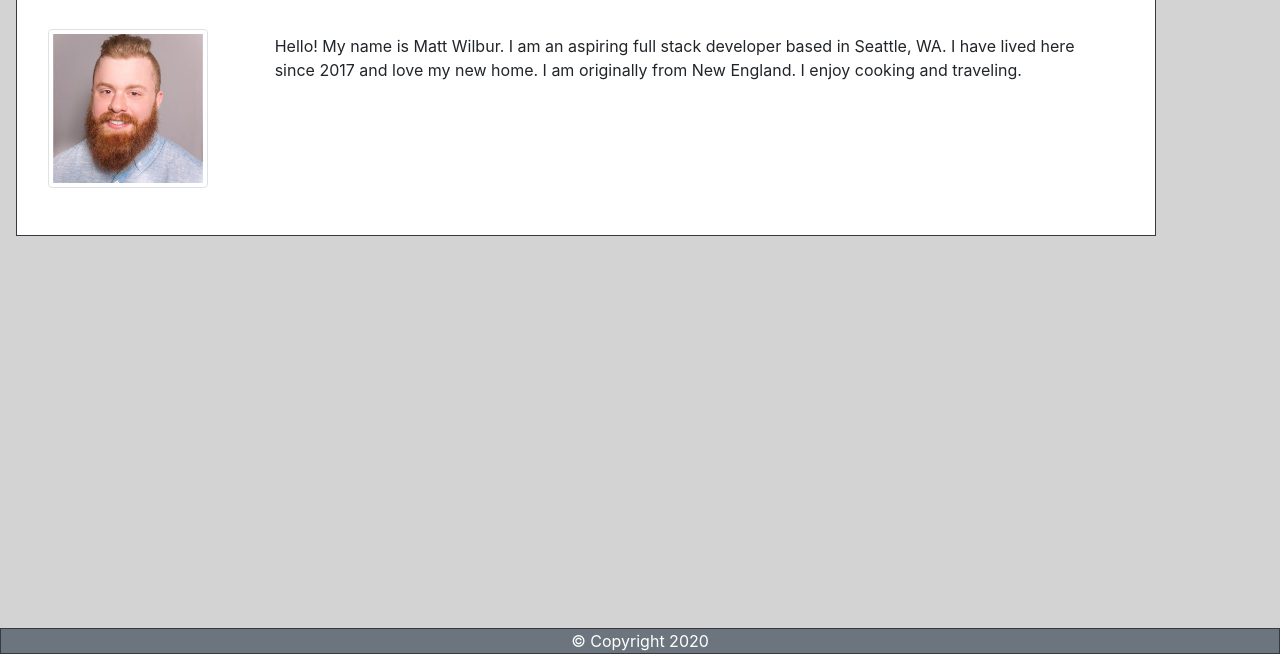
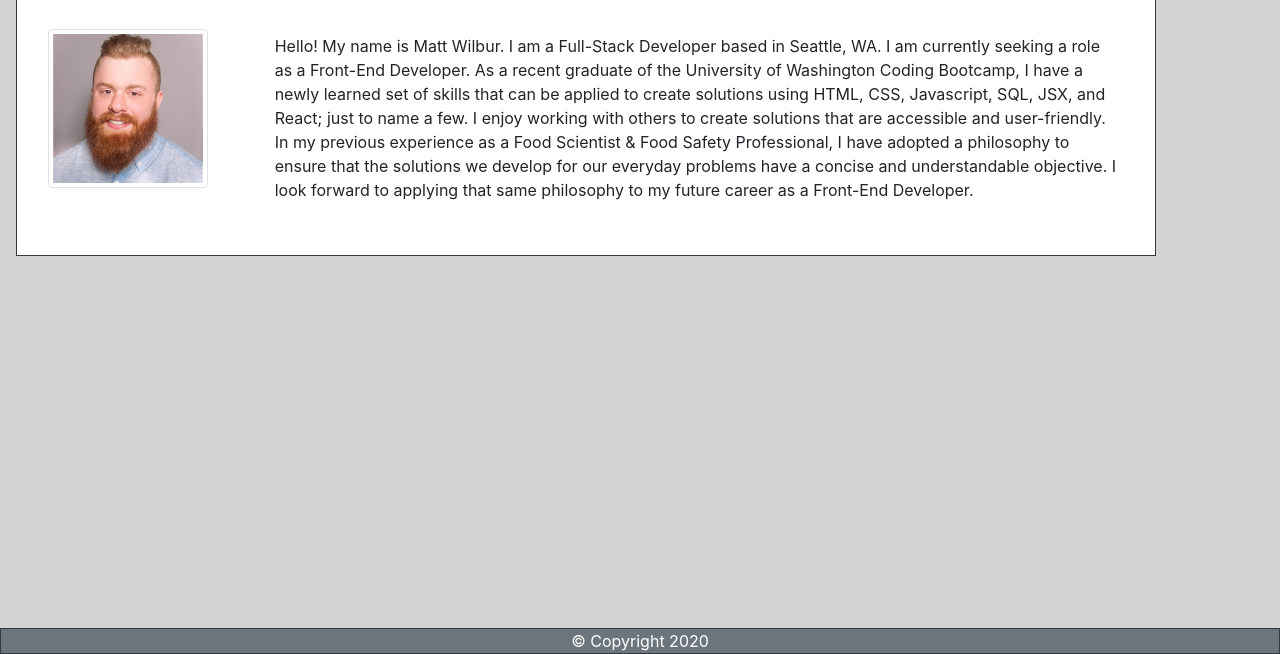
Before and after one commit to wilbur125/Responsive_Portfolio, a plain HTML site: page index.html in a window 1280 px wide. Shown: the part 146-800 px from the top of the page. Drawn offline with nearby package versions, Linux system fonts and the light colour scheme.

Commit message:
Updated about me

```diff
--- a/index.html
+++ b/index.html
@@ -45,7 +45,7 @@
                     <img src="images/aboutme.jpg" alt="Matt Wilbur profile photo" class="aboutmeimage img-thumbnail">
                 </div>
                 <div class="col-xs-12 col-sm text-sm-left">
-                    <p>Hello! My name is Matt Wilbur. I am an aspiring full stack developer based in Seattle, WA. I have lived here since 2017 and love my new home. I am originally from New England. I enjoy cooking and traveling.</p>
+                    <p>Hello! My name is Matt Wilbur. I am a Full-Stack Developer based in Seattle, WA. I am currently seeking a role as a Front-End Developer. As a recent graduate of the University of Washington Coding Bootcamp, I have a newly learned set of skills that can be applied to create solutions using HTML, CSS, Javascript, SQL, JSX, and React; just to name a few. I enjoy working with others to create solutions that are accessible and user-friendly. In my previous experience as a Food Scientist & Food Safety Professional, I have adopted a philosophy to ensure that the solutions we develop for our everyday problems have a concise and understandable objective. I look forward to applying that same philosophy to my future career as a Front-End Developer. </p>
                 </div>
             </div>
         </div>
```
Also changed, not shown: images/shooketh-favicon-sm.png (added), 1 other file.
